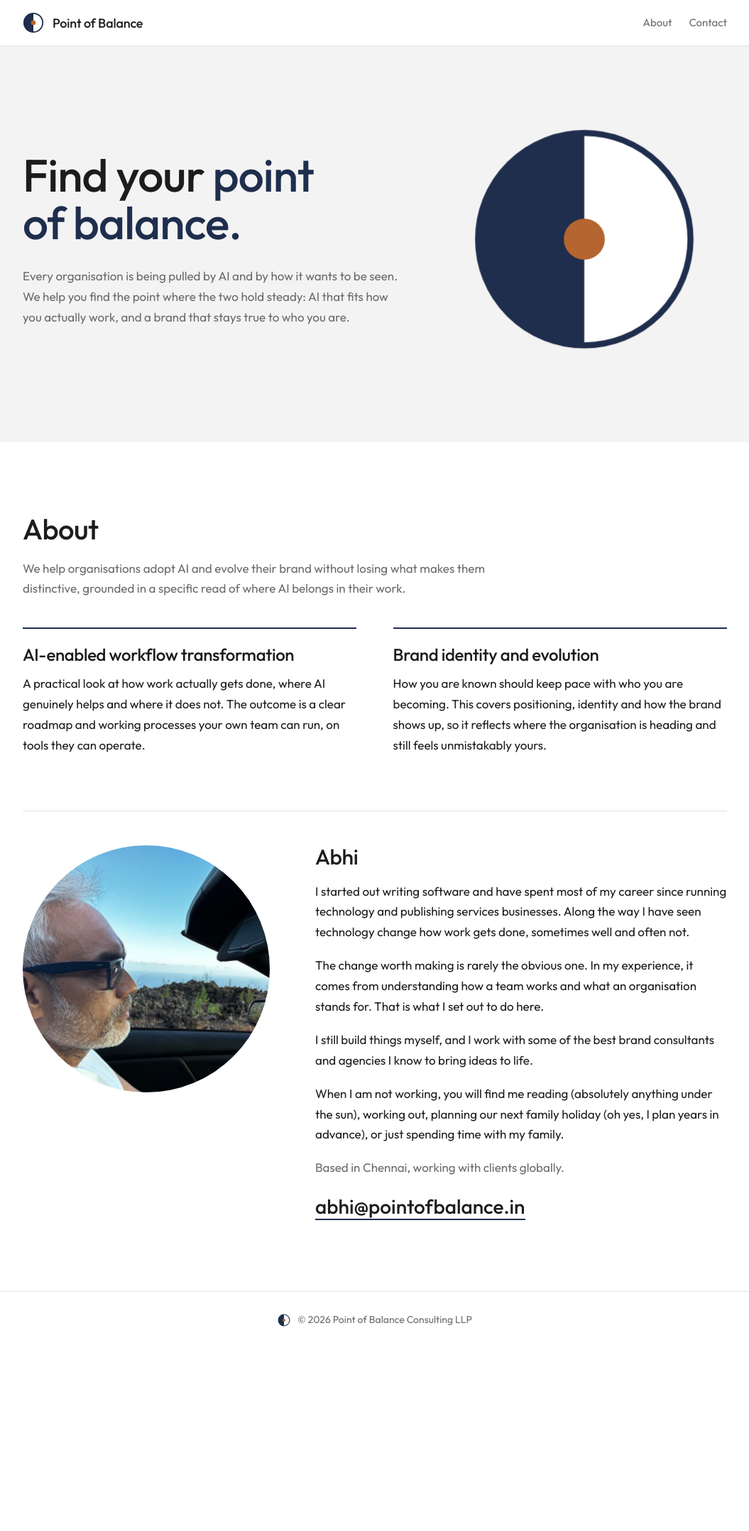
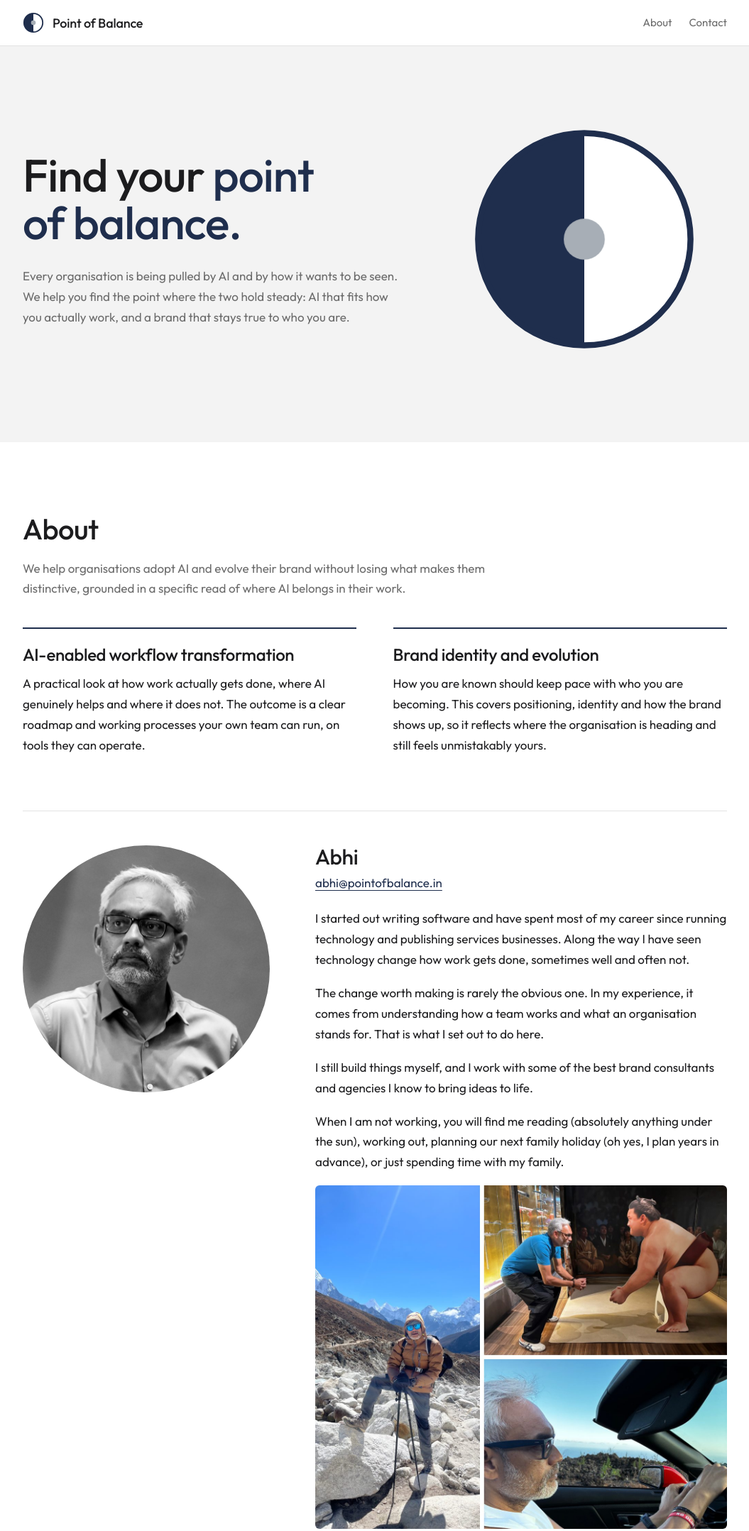
Before and after one commit to abhigyanarun/PointOfBalance, a plain HTML site: page index.html in a window 1280 px wide. Shown: the top 2157 px of the page at 71% size, without its empty margins (112-1167 px from the left). Before the commit the page ends 1904 px from the top, so only its background shows below. Drawn offline with Linux system fonts and the light colour scheme.

Commit message:
Update index.html
Changed the logo. Added 2 new pictures.

```diff
--- a/index.html
+++ b/index.html
@@ -12,14 +12,14 @@
 <link href="https://fonts.googleapis.com/css2?family=Outfit:wght@300;400;500&display=swap" rel="stylesheet">
 <style>
 /* VOICE: calm, senior, unhurried
-   IDEA: a still point; two halves held in balance
+   IDEA: a point that finds its balance; the silver ball rises along the divide and settles at the centre
    PICTURE: large split-circle mark on a mist band
-   COLOUR and TYPE: monochrome, navy accent, bronze logo dot; Outfit
+   COLOUR and TYPE: monochrome, navy accent, silver logo dot; Outfit
    LAYOUT: pale grey hero band, white sections, quiet footer */
 :root{color-scheme:light;--ink:#1C1C1E;--deep:#1F2E4D;--paper:#FFFFFF;--mist:#F3F3F3;--accent:#1F2E4D;--peach:#1F2E4D;--stone:#6B6B6B;--line:#E3E3E3}
 *{box-sizing:border-box;min-width:0}
 html{scroll-behavior:smooth;scroll-padding-top:72px}
-@media(prefers-reduced-motion:reduce){html{scroll-behavior:auto}.mark .spin{animation:none!important}}
+@media(prefers-reduced-motion:reduce){html{scroll-behavior:auto}.mark .ball{animation:none!important}}
 body{margin:0;background:var(--paper);color:var(--ink);font:400 17px/1.7 Outfit,system-ui,sans-serif;overflow-x:clip}
 a{color:var(--accent);text-decoration-color:var(--peach);text-underline-offset:4px}
 a:focus-visible{outline:2px solid var(--peach);outline-offset:3px}
@@ -39,8 +39,8 @@ h1{font-size:clamp(40px,6vw,64px);line-height:1.05;text-wrap:balance}
 .hero p.lede{max-width:34em;color:var(--stone);margin:0}
 .mark{display:flex;justify-content:center}
 .mark svg{width:min(100%,340px);height:auto}
-.mark .spin{transform-origin:50% 50%;animation:settle 2.4s cubic-bezier(.2,.8,.2,1) both}
-@keyframes settle{from{transform:rotate(-90deg)}to{transform:rotate(0)}}
+.mark .ball{transform-box:fill-box;transform-origin:center;animation:find 2.8s cubic-bezier(.45,0,.2,1) .3s both}
+@keyframes find{0%{transform:translateY(80px)}55%{transform:translateY(-12px)}72%{transform:translateY(5px)}86%{transform:translateY(-2px)}100%{transform:translateY(0)}}
 section{padding:clamp(56px,8vw,100px) 0;border-bottom:1px solid var(--line)}
 h2{font-size:clamp(30px,3.6vw,40px);line-height:1.1;margin-bottom:20px}
 .intro{max-width:40em;color:var(--stone);margin:0 0 40px}
@@ -49,12 +49,14 @@ h2{font-size:clamp(30px,3.6vw,40px);line-height:1.1;margin-bottom:20px}
 .service h3{font-size:24px;line-height:1.2;margin-bottom:12px}
 .service p{margin:0}
 .me{display:grid;grid-template-columns:minmax(0,.75fr) minmax(0,1.25fr);align-items:start;gap:clamp(28px,5vw,72px);margin-top:clamp(48px,6vw,80px);padding-top:clamp(32px,4vw,48px);border-top:1px solid var(--line)}
-.me h3{font-size:30px;line-height:1.1;margin-bottom:18px}
-.photo{margin:0}.photo img{display:block;width:100%;height:auto;aspect-ratio:1;object-fit:cover;border-radius:50%}
-.where{color:var(--stone)}
+.me h3{font-size:30px;line-height:1.1;margin-bottom:6px}
+.contact-line{margin-bottom:22px!important}
+.photo{margin:0}
+.aside{margin:4px 0 26px}.aside img{display:block;width:100%;height:auto;border-radius:6px}.photo img{display:block;width:100%;height:auto;aspect-ratio:1;object-fit:cover;border-radius:50%}
+
 .me p{margin:0 0 18px;max-width:38em}
 
-.mail{display:inline-block;margin-top:4px;font:500 clamp(22px,2.6vw,28px) Outfit,system-ui,sans-serif;color:var(--ink);text-decoration:none;border-bottom:2px solid var(--peach);overflow-wrap:anywhere}
+.mail{color:var(--accent);text-decoration:underline;text-decoration-color:var(--accent);text-underline-offset:4px;overflow-wrap:anywhere}
 .mail:hover{color:var(--accent)}
 footer{border-top:1px solid var(--line);color:var(--stone);font-size:14px}
 footer .wrap{display:flex;align-items:center;justify-content:center;gap:10px;padding-top:28px;padding-bottom:32px}
@@ -73,7 +75,7 @@ footer svg{width:18px;height:18px}
 <header>
   <div class="wrap">
     <a class="brand" href="#top" aria-label="Point of Balance, home">
-      <svg viewBox="0 0 100 100" aria-hidden="true"><circle cx="50" cy="50" r="44" fill="#FFFFFF"/><path d="M50 6a44 44 0 0 0 0 88z" fill="#1F2E4D"/><circle cx="50" cy="50" r="44" fill="none" stroke="#1F2E4D" stroke-width="6"/><circle cx="50" cy="50" r="11" fill="#B5652F"/></svg>
+      <svg viewBox="0 0 100 100" aria-hidden="true"><circle cx="50" cy="50" r="44" fill="#FFFFFF"/><path d="M50 6a44 44 0 0 0 0 88z" fill="#1F2E4D"/><circle cx="50" cy="50" r="44" fill="none" stroke="#1F2E4D" stroke-width="6"/><circle cx="50" cy="50" r="11" fill="#A7AEB6"/></svg>
       Point of Balance
     </a>
     <nav>
@@ -92,12 +94,12 @@ footer svg{width:18px;height:18px}
       </div>
       <div class="mark">
         <svg viewBox="0 0 200 200" role="img" aria-label="Point of Balance mark: a circle split into two equal halves with a point at the centre">
-          <g class="spin">
+          <g>
             <circle cx="100" cy="100" r="88" fill="#FFFFFF"/>
             <path d="M100 12a88 88 0 0 0 0 176z" fill="#1F2E4D"/>
             <circle cx="100" cy="100" r="88" fill="none" stroke="#1F2E4D" stroke-width="5"/>
           </g>
-          <circle cx="100" cy="100" r="17" fill="#B5652F"/>
+          <circle class="ball" cx="100" cy="100" r="17" fill="#A7AEB6"/>
         </svg>
       </div>
     </div>
@@ -118,15 +120,16 @@ footer svg{width:18px;height:18px}
         </div>
       </div>
       <div class="me" id="contact">
-        <figure class="photo"><img src="abhi.jpg" width="700" height="700" alt="Abhi driving along a coastal road" loading="lazy"></figure>
+        <figure class="photo"><img src="portrait.jpg" width="700" height="700" alt="Portrait of Abhi" loading="lazy"></figure>
         <div>
           <h3>Abhi</h3>
+          <p class="contact-line"><a class="mail" href="mailto:abhi@pointofbalance.in">abhi@pointofbalance.in</a></p>
           <p>I started out writing software and have spent most of my career since running technology and publishing services businesses. Along the way I have seen technology change how work gets done, sometimes well and often not.</p>
           <p>The change worth making is rarely the obvious one. In my experience, it comes from understanding how a team works and what an organisation stands for. That is what I set out to do here.</p>
           <p>I still build things myself, and I work with some of the best brand consultants and agencies I know to bring ideas to life.</p>
           <p>When I am not working, you will find me reading (absolutely anything under the sun), working out, planning our next family holiday (oh yes, I plan years in advance), or just spending time with my family.</p>
-          <p class="where">Based in Chennai, working with clients globally.</p>
-          <a class="mail" href="mailto:abhi@pointofbalance.in">abhi@pointofbalance.in</a>
+          <figure class="aside"><img src="collage.jpg" width="1200" height="1000" alt="Abhi trekking in the Himalaya, squaring up to a sumo wrestler cut-out, and driving along a coastal road" loading="lazy"></figure>
+          <p>Based in Chennai, working with clients globally.</p>
         </div>
       </div>
     </div>
@@ -136,7 +139,7 @@ footer svg{width:18px;height:18px}
 
 <footer>
   <div class="wrap">
-    <svg viewBox="0 0 100 100" aria-hidden="true"><circle cx="50" cy="50" r="44" fill="#FFFFFF"/><path d="M50 6a44 44 0 0 0 0 88z" fill="#1F2E4D"/><circle cx="50" cy="50" r="44" fill="none" stroke="#1F2E4D" stroke-width="6"/><circle cx="50" cy="50" r="11" fill="#B5652F"/></svg>
+    <svg viewBox="0 0 100 100" aria-hidden="true"><circle cx="50" cy="50" r="44" fill="#FFFFFF"/><path d="M50 6a44 44 0 0 0 0 88z" fill="#1F2E4D"/><circle cx="50" cy="50" r="44" fill="none" stroke="#1F2E4D" stroke-width="6"/><circle cx="50" cy="50" r="11" fill="#A7AEB6"/></svg>
     <span>&copy; 2026 Point of Balance Consulting LLP</span>
   </div>
 </footer>
```
